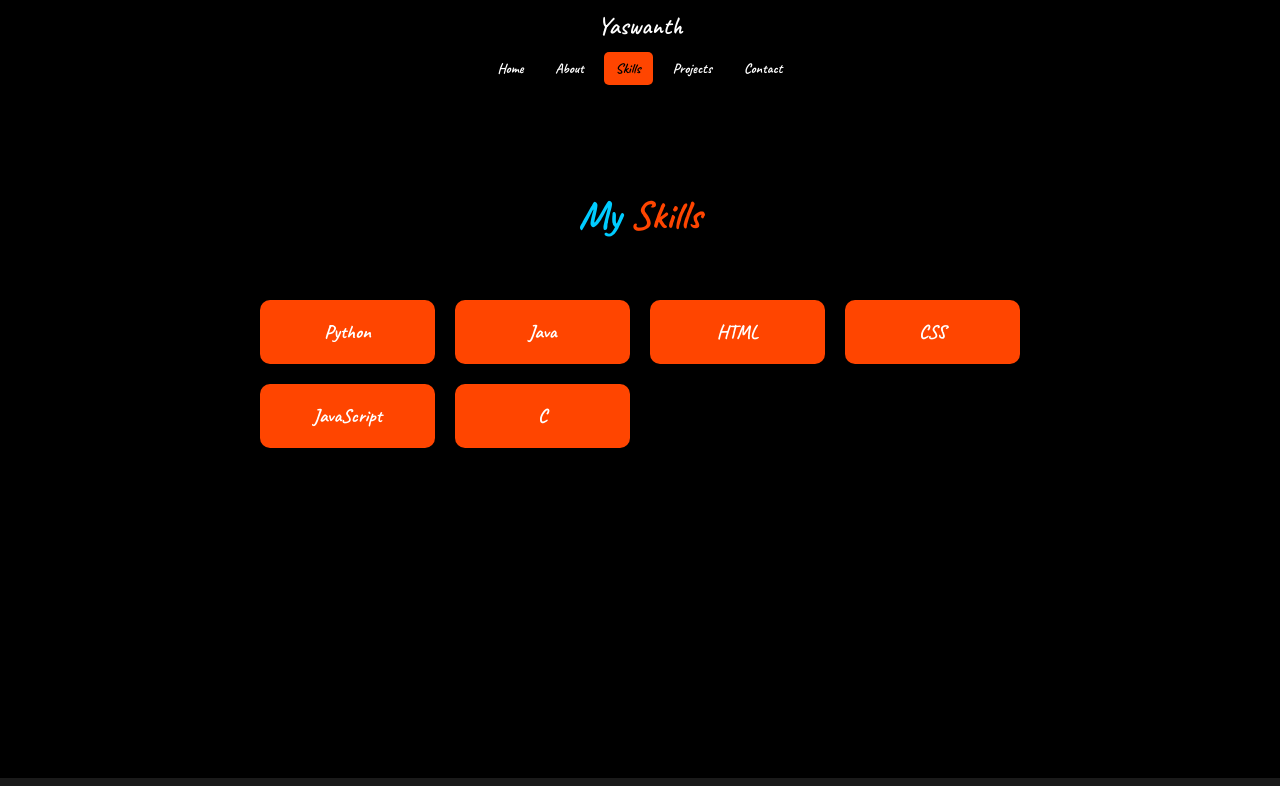
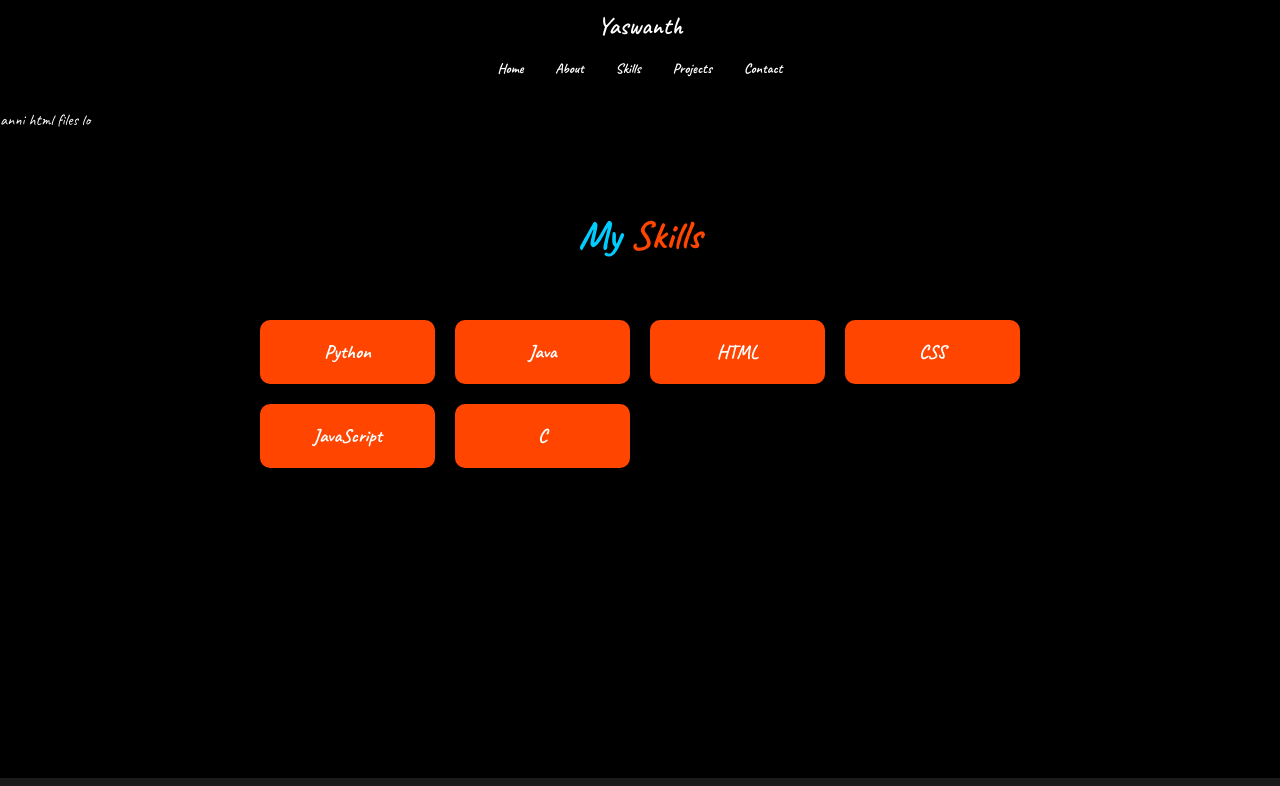
Before and after one commit to yaswanth0505/projectphase1, a plain HTML site: page skills.html in a window 1280 px wide. Shown: the top 786 px of the page. Drawn offline with Linux system fonts and the light colour scheme.

Commit message:
Update skills.html

```diff
--- a/skills.html
+++ b/skills.html
@@ -16,12 +16,13 @@
         <nav class="navbar">
             <a href="index.html" class="custom-button">Home</a>
             <a href="about.html" class="custom-button">About</a>
-                <a href="skills.html" class="custom-button active">Skills</a>
+            <a href="skills.html" class="custom-button">Skills</a>
             <a href="projects.html" class="custom-button">Projects</a>
             <a href="contact.html" class="custom-button">Contact</a>
         </nav>
     </div>
 </header>
+anni html files lo
 
     <section class="skills-section">
         <h2 class="section-heading">My <span>Skills</span></h2>
```
Lines whose indentation alone changed are shown as unchanged.
